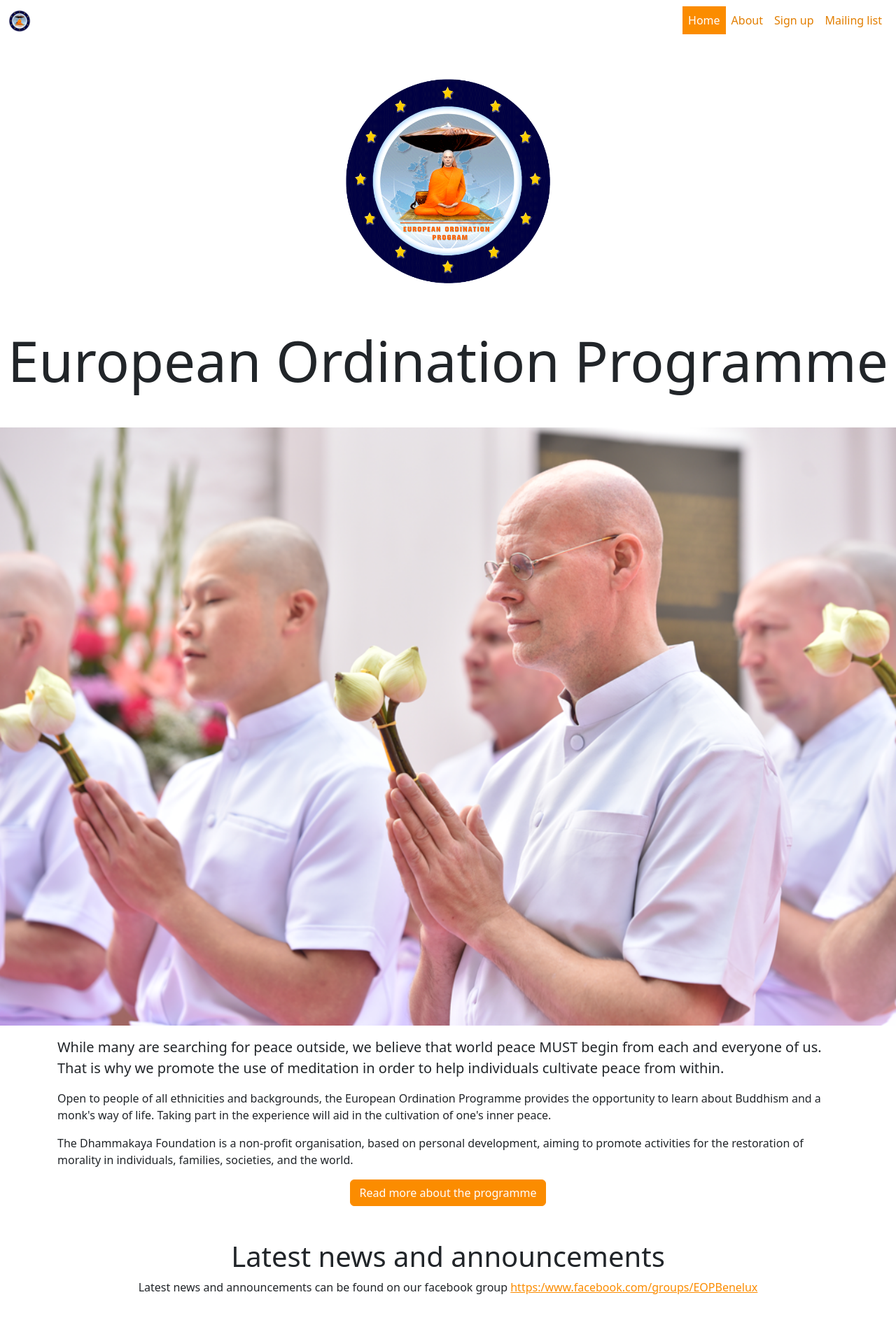
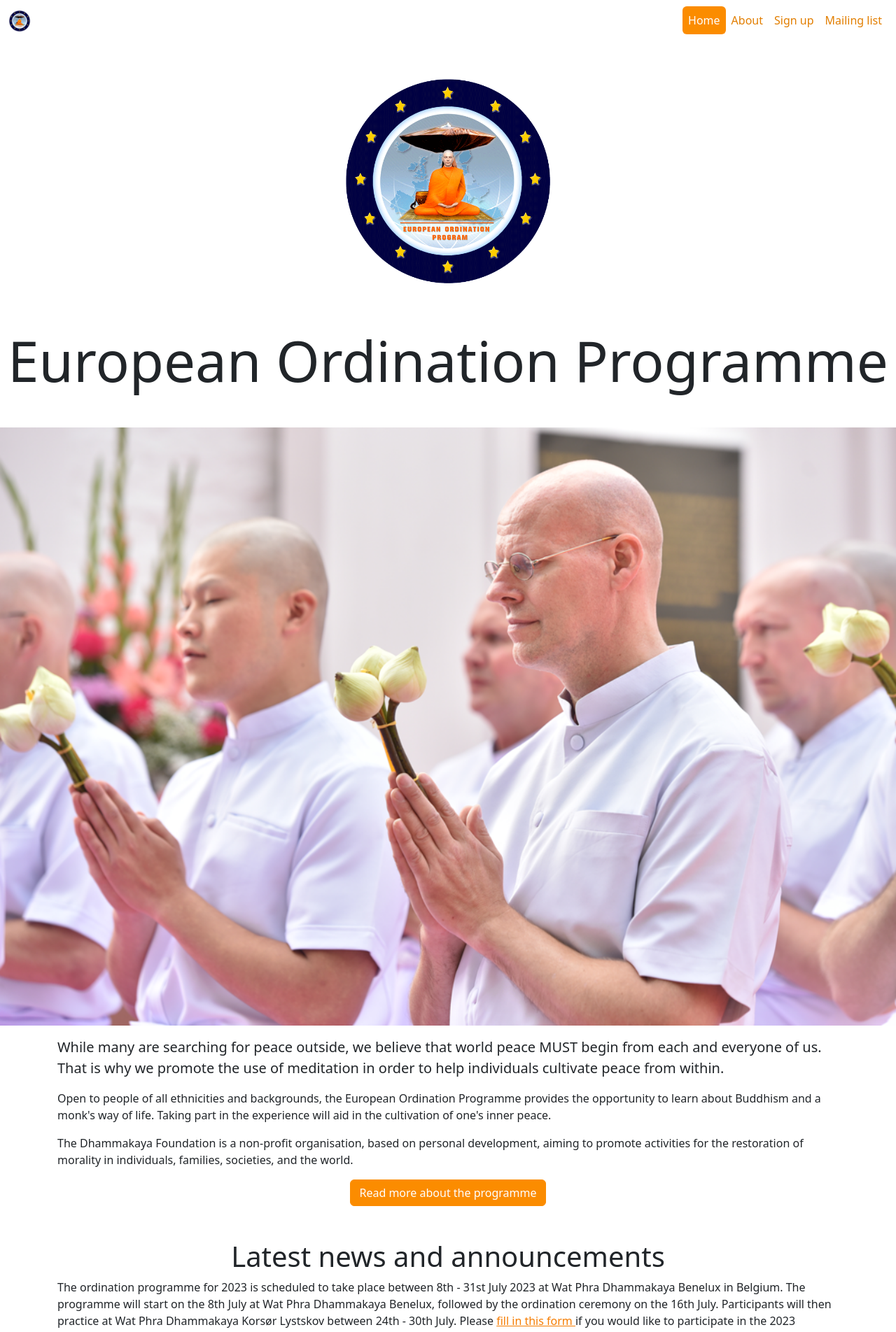
Before and after one commit to spicalous/eop-website, a Jekyll site: the page built from index.html, in a window 1280 px wide. Shown: the top 1904 px of the page at 70% size. Built offline with Jekyll 4.4.1, drawn with Linux system fonts in a browser that asks for light colours; some of the changed text lies outside the part shown.

Commit message:
add 2023 info

```diff
--- a/index.html
+++ b/index.html
@@ -23,7 +23,14 @@ layout: base
     <a class="btn btn-primary" href="{{ "/about/" | relative_url }}">Read more about the programme</a>
   </p>
   <h1 class="text-center mt-5">Latest news and announcements</h1>
-  <p class="text-center">
+  <p>
+    The ordination programme for 2023 is scheduled to take place between 8th - 31st July 2023 at Wat Phra Dhammakaya
+    Benelux in Belgium. The programme will start on the 8th July at Wat Phra Dhammakaya Benelux, followed by the
+    ordination ceremony on the 16th July. Participants will then practice at Wat Phra Dhammakaya Korsør Lystskov between
+    24th - 30th July. Please <a href="{{ "/sign-up/" | relative_url }}">fill in this form </a> if you would like to
+    participate in the 2023 ordination programme.
+  </p>
+  <p>
     Latest news and announcements can be found on our facebook group
     <a href="https:/www.facebook.com/groups/EOPBenelux">https:/www.facebook.com/groups/EOPBenelux</a>
   </p>
--- a/main.scss
+++ b/main.scss
@@ -44,10 +44,10 @@ $orange-A700: #FF6D00;
   --bs-btn-disabled-border-color: #{$orange-600};
 }
 a {
-  color: $orange-600;
+  color: $orange-700;
 }
 a:hover {
-  color: shift-color($orange-600, 20%);
+  color: shift-color($orange-700, 20%);
 }
 .nav-item .nav-link {
   color: shade-color($orange-600, 10%);
@@ -55,6 +55,7 @@ a:hover {
 .nav-item .nav-link.active {
   background-color: $orange-600;
   color: #fff;
+  border-radius: 0.375rem;
 }
 
 #index-header {
```
